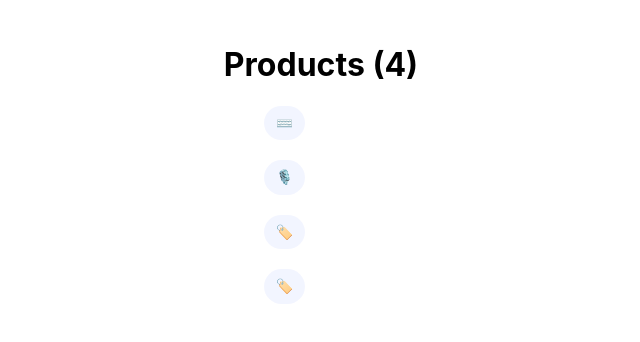
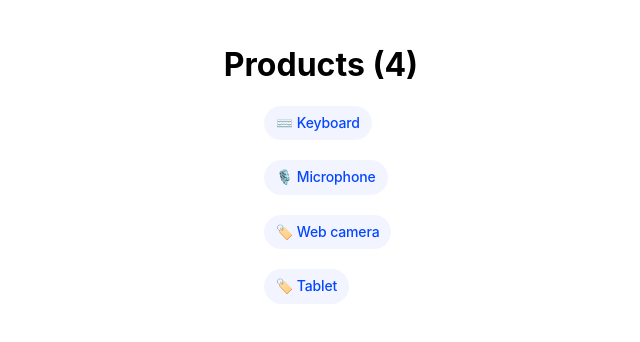
Before and after one commit to ahamadey27/angular-exercises, an Angular app in the folder my-app/: page / in a window 1280 px wide. Shown: the top 342 px of the page, without its empty margins (319-959 px from the left). Built offline with nearby package versions, Linux system fonts and the light colour scheme.

Commit message:
fix: Add missing product title display and ensure proper formatting in product list

```diff
--- a/my-app/src/app/product-list/product-list.html
+++ b/my-app/src/app/product-list/product-list.html
@@ -12,8 +12,10 @@
                 @case ('Microphone') {🎙️}
                 @default {🏷️}
             }
+            {{product.title}}
         </li>
     } @empty {
         <p>No products found</p>
     }
+
 </ul>
```
